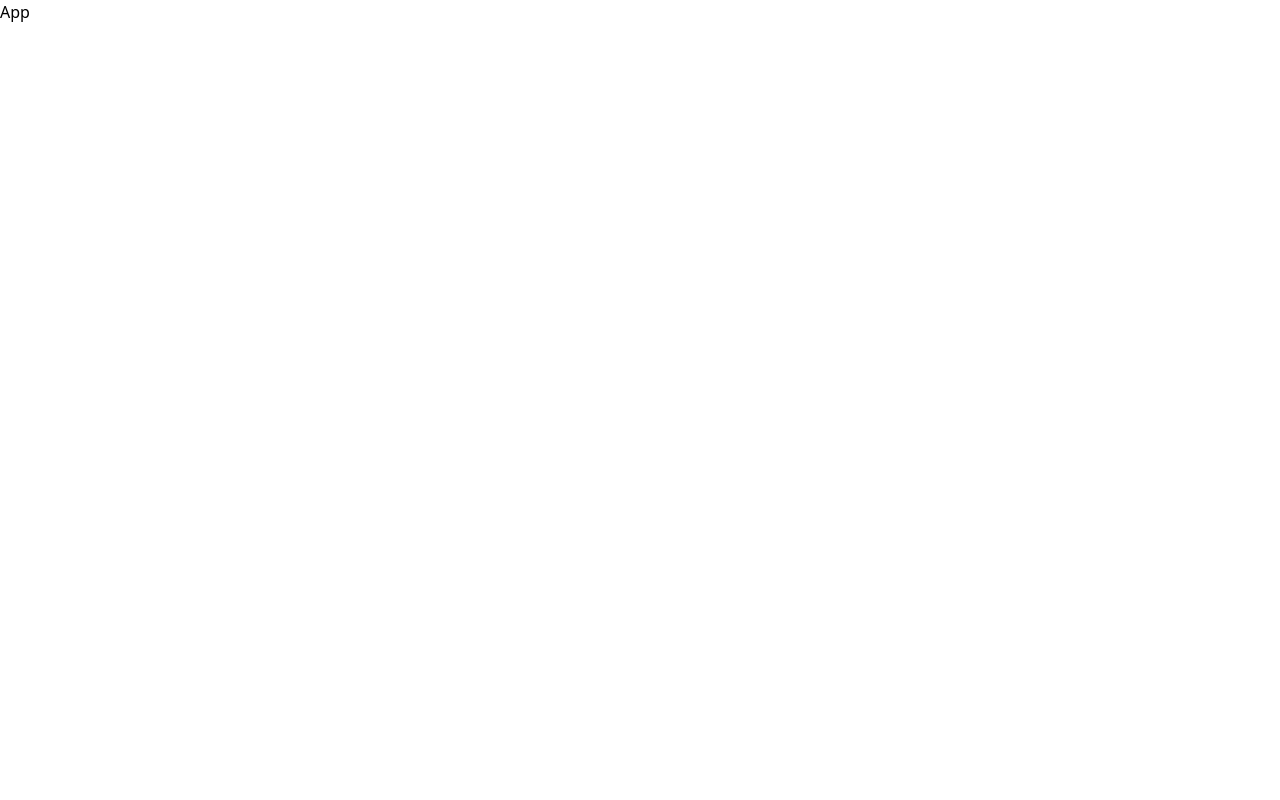
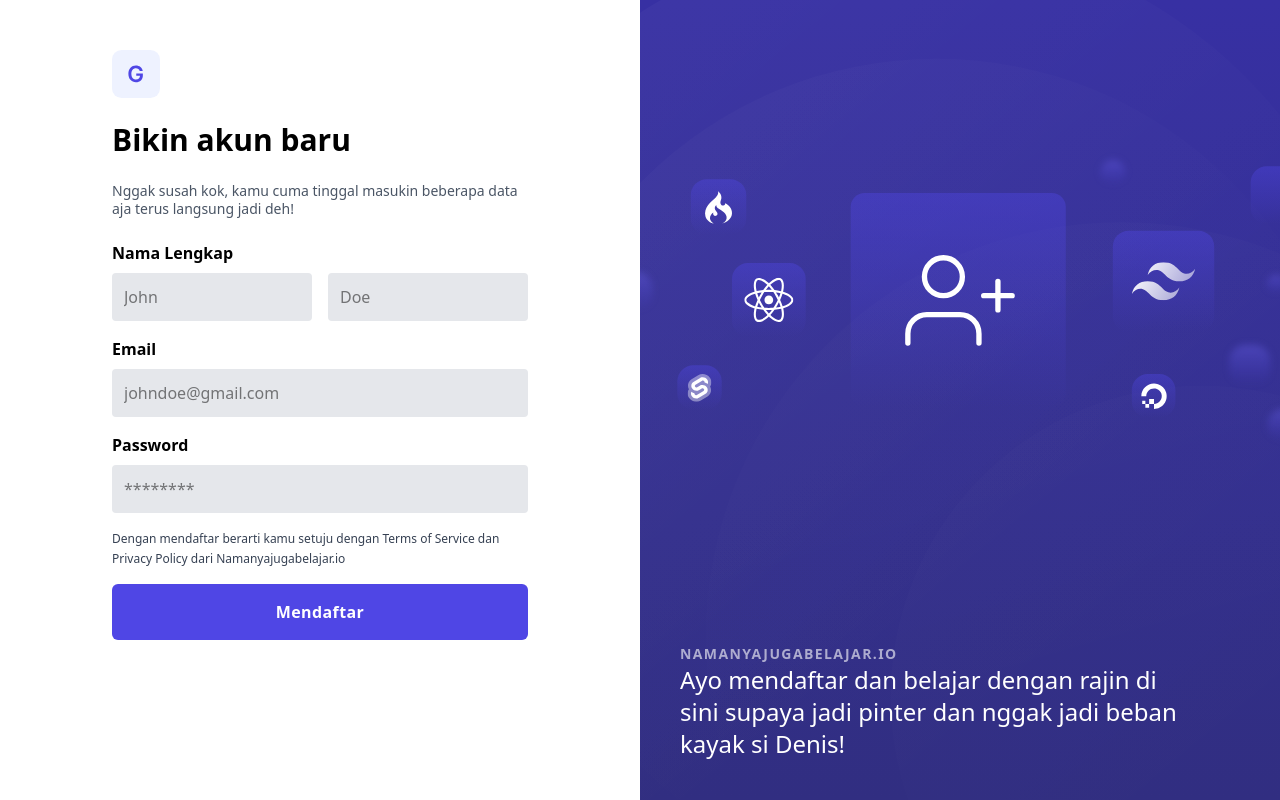
Before and after one commit to dimasrzkm/ui-authed, a React (Vite) app: page / in a window 1280 px wide. Built offline with nearby package versions, Linux system fonts and the light colour scheme.

Commit message:
separate component using Atomic Design

```diff
--- a/src/App.jsx
+++ b/src/App.jsx
@@ -1,9 +1,9 @@
-import React from 'react'
+import LoginPage from "./pages/LoginPage";
 
 const App = () => {
   return (
-    <div>App</div>
-  )
-}
+    <LoginPage />
+  );
+};
 
-export default App
+export default App;
--- /dev/null
+++ b/src/components/Elements/InputForm.jsx
@@ -0,0 +1,13 @@
+import Input from "../Input";
+import Label from "../Label";
+
+const InputForm = ({ name, type, placeholder, labelInput }) => {
+  return (
+    <div>
+      <Label forWho={name}>{labelInput}</Label>
+      <Input type={type} name={name} placeholder={placeholder} />
+    </div>
+  );
+};
+
+export default InputForm;
--- /dev/null
+++ b/src/components/Fragments/AuthImageHero.jsx
@@ -0,0 +1,24 @@
+const AuthImageHero = ({ children, srcImage  }) => {
+  return (
+    <section
+      className="bg-linear-to-b from-[#3730A3] to-[#312E81] w-full relative hidden lg:block flex-1/2"
+      aria-hidden="true"
+    >
+      <img
+        src={srcImage}
+        alt="background"
+        className="overflow-hidden w-full h-full"
+      />
+      <div className="absolute bottom-10 left-10 max-w-lg">
+        <p className="text-sm tracking-widest font-semibold text-white/60">
+          NAMANYAJUGABELAJAR.IO
+        </p>
+        <p className="text-2xl text-white">
+          {children}
+        </p>
+      </div>
+    </section>
+  );
+};
+
+export default AuthImageHero;
--- /dev/null
+++ b/src/components/Fragments/FormLogin.jsx
@@ -0,0 +1,44 @@
+import { Fragment } from "react";
+import InputForm from "../Elements/InputForm";
+import Input from "../Input";
+import Label from "../Label";
+
+const FormLogin = () => {
+  return (
+    <Fragment>
+      <form method="POST" action="#" className="flex flex-col gap-y-4">
+        <div>
+          <Label forWho="first_name">Nama Lengkap</Label>
+          <div className="flex flex-col lg:flex-row gap-y-2 lg:gap-x-4">
+            <Input type="text" name="first_name" placeholder="John" />
+            <Input type="text" name="last_name" placeholder="Doe" />
+          </div>
+        </div>
+        <InputForm
+          labelInput="Email"
+          name="email"
+          type="text"
+          placeholder="johndoe@gmail.com"
+        />
+        <InputForm
+          labelInput="Password"
+          name="password"
+          type="password"
+          placeholder="********"
+        />
+        <p className="text-xs leading-relaxed text-gray-700">
+          Dengan mendaftar berarti kamu setuju dengan Terms of Service dan
+          Privacy Policy dari Namanyajugabelajar.io
+        </p>
+        <button
+          type="submit"
+          className="bg-[#4F46E5] text-white tracking-wide p-4 rounded-md font-semibold border-none outline-0 hover:bg-indigo-600 hover:cursor-pointer transition"
+        >
+          Mendaftar
+        </button>
+      </form>
+    </Fragment>
+  );
+};
+
+export default FormLogin;
--- /dev/null
+++ b/src/components/Input.jsx
@@ -0,0 +1,16 @@
+const Input = ({ type, name, classname, placeholder }) => {
+  return (
+    <input
+      id={name}
+      type={type}
+      name={name}
+      className={
+        classname ??
+        `w-full bg-gray-200 text-black pl-3 py-3 rounded outline-1.5 outline-gray-200 focus:outline-1.5 focus:outline-gray-300 transition`
+      }
+      placeholder={placeholder}
+    />
+  );
+};
+
+export default Input;
--- /dev/null
+++ b/src/components/Label.jsx
@@ -0,0 +1,12 @@
+const Label = ({ forWho, classname, children }) => {
+  return (
+    <label
+      htmlFor={forWho}
+      className={classname ?? "font-semibold text-md block mb-2"}
+    >
+      {children}
+    </label>
+  );
+};
+
+export default Label;
--- /dev/null
+++ b/src/components/Layouts/AuthLayout.jsx
@@ -0,0 +1,33 @@
+import AuthImageHero from "../Fragments/AuthImageHero";
+
+const AuthLayout = ({ children, srcHeroImage, descHeroSection }) => {
+  return (
+    <main className="h-screen w-full lg:flex">
+      <section className="px-12 lg:px-28 pt-[50px] flex flex-col gap-y-6 flex-1/2">
+        <img
+          src="./images/logo.svg"
+          alt="logo"
+          className="h-12 w-12"
+          loading="lazy"
+        />
+        {children}
+      </section>
+      <AuthImageHero srcImage={`${srcHeroImage}`}>
+        {descHeroSection}
+      </AuthImageHero>
+    </main>
+  );
+};
+
+const Title = ({ children }) => {
+  return <h1 className="text-3xl font-semibold">{children}</h1>;
+};
+
+const Description = ({ children }) => {
+  return <p className="text-sm text-gray-600 leading-tight">{children}</p>;
+};
+
+AuthLayout.Title = Title;
+AuthLayout.Description = Description;
+
+export default AuthLayout;
--- /dev/null
+++ b/src/pages/LoginPage.jsx
@@ -0,0 +1,21 @@
+import FormLogin from "../components/Fragments/FormLogin";
+import AuthLayout from "../components/Layouts/AuthLayout";
+
+const LoginPage = () => {
+  return (
+    <AuthLayout
+      srcHeroImage="./images/bg-sign-up.svg"
+      descHeroSection="Ayo mendaftar dan belajar dengan rajin di sini supaya jadi pinter dan
+        nggak jadi beban kayak si Denis!"
+    >
+      <AuthLayout.Title>Bikin akun baru</AuthLayout.Title>
+      <AuthLayout.Description>
+        Nggak susah kok, kamu cuma tinggal masukin beberapa data aja terus
+        langsung jadi deh!
+      </AuthLayout.Description>
+      <FormLogin />
+    </AuthLayout>
+  );
+};
+
+export default LoginPage;
```
